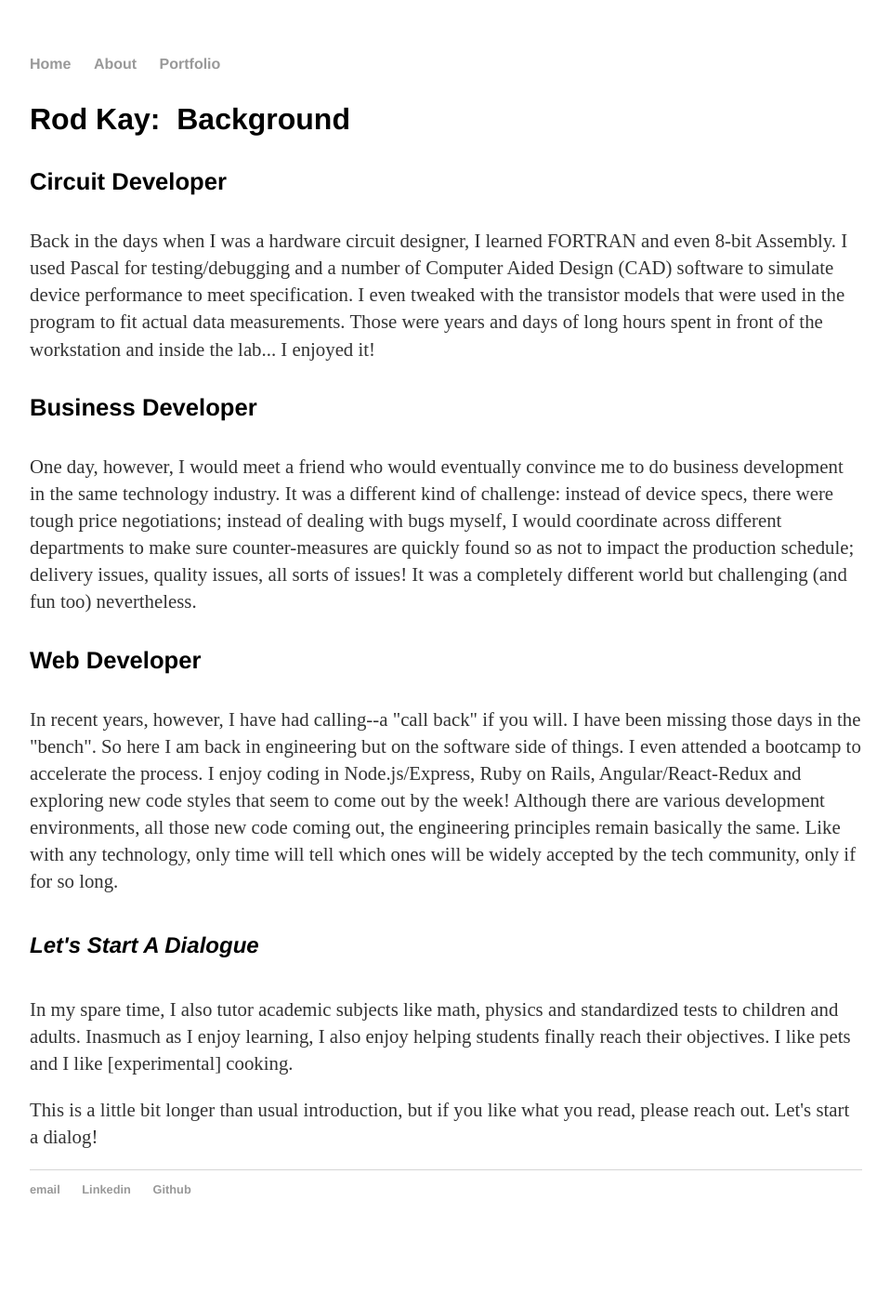
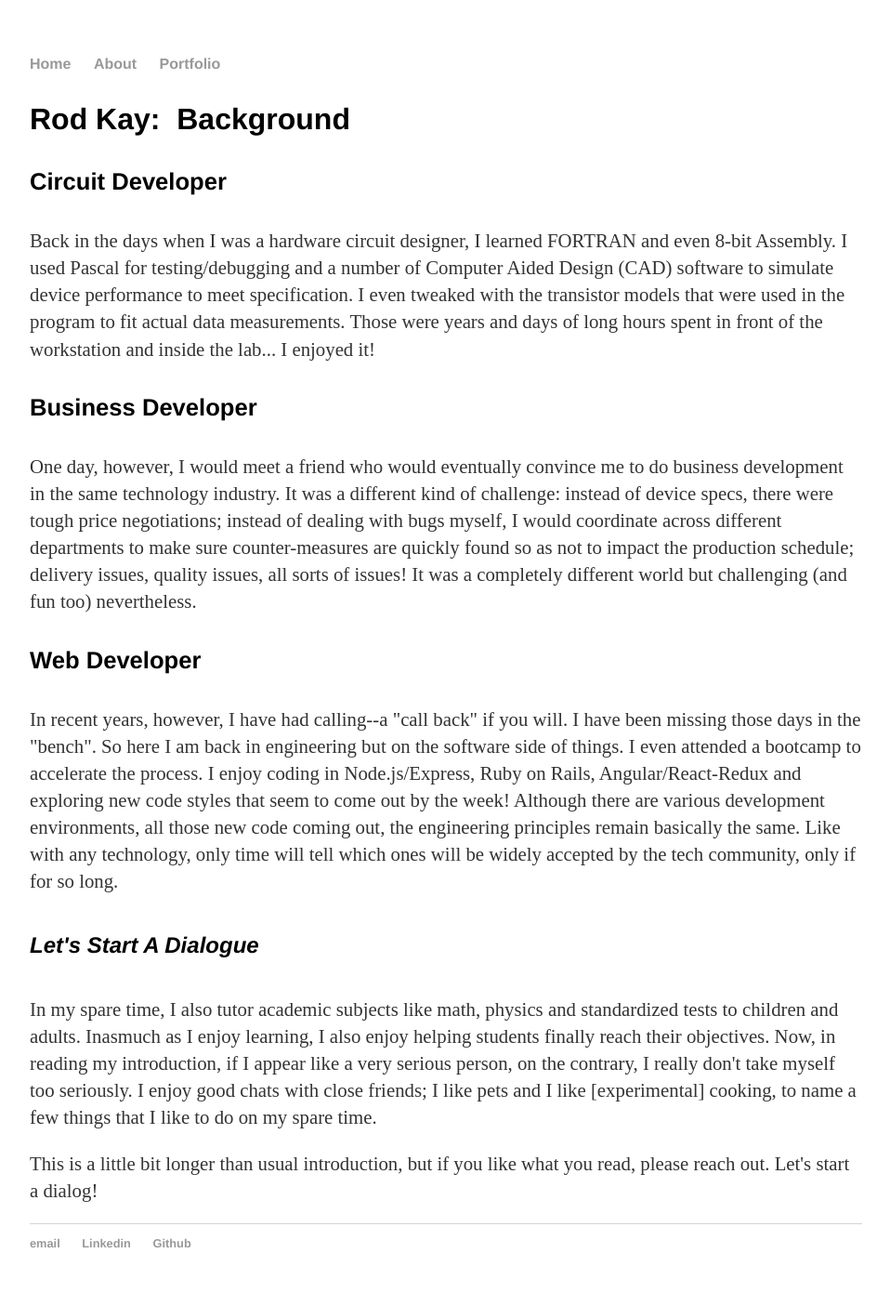
Before and after one commit to r8dkay/r8dkay.github.io, a Jekyll site: the page built from about/index.html, in a window 1280 px wide. Shown: the whole page at 93% size, without its empty margins (160-1118 px from the left). Built offline with Jekyll 4.4.1, drawn with Linux system fonts in a browser that asks for light colours; before the commit the page ends 1347 px from its top, so only the background shows below that.

Commit message:
Update index.html

```diff
--- a/about/index.html
+++ b/about/index.html
@@ -11,7 +11,7 @@ title: About
      <h4>Web Developer</h4>
      <p>In recent years, however, I have had calling--a "call back" if you will.  I have been missing those days in the "bench".  So here I am back in engineering but on the software side of things.  I even attended a bootcamp to accelerate the process.  I enjoy coding in Node.js/Express, Ruby on Rails, Angular/React-Redux and exploring new code styles that seem to come out by the week!  Although there are various development environments, all those new code coming out, the engineering principles remain basically the same.  Like with any technology, only time will tell which ones will be widely accepted by the tech community, only if for so long.</p>
      <h5><em>Let's Start A Dialogue</em></h5>
-     <p>In my spare time, I also tutor academic subjects like math, physics and standardized tests to children and adults.  Inasmuch as I enjoy learning, I also enjoy helping students finally reach their objectives.
-     I like pets and I like [experimental] cooking.</p>
+     <p>In my spare time, I also tutor academic subjects like math, physics and standardized tests to children and adults.  Inasmuch as I enjoy learning, I also enjoy helping students finally reach their objectives.  Now, in reading my introduction, if I appear like a very serious person, on the contrary, I really don't take myself too seriously.  I enjoy good chats with close friends;
+     I like pets and I like [experimental] cooking, to name a few things that I like to do on my spare time.</p>
      <p>This is a little bit longer than usual introduction, but if you like what you read, please reach out.  Let's start a dialog!
 </div>
```
